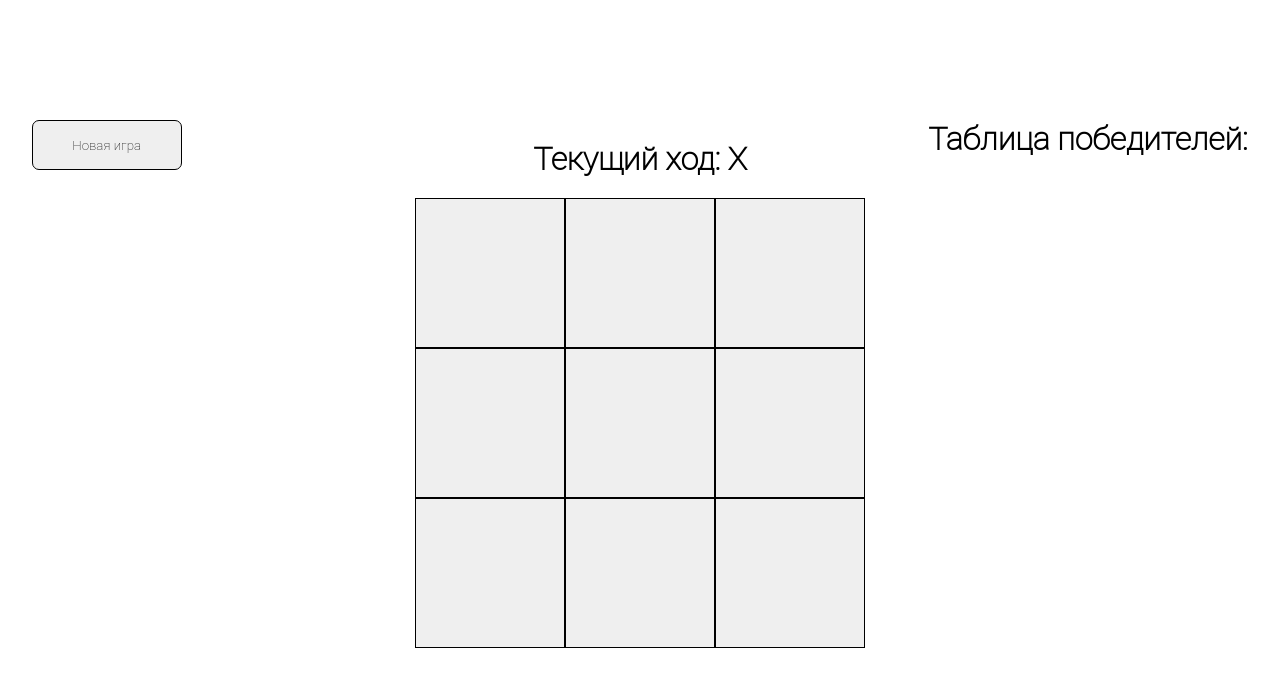
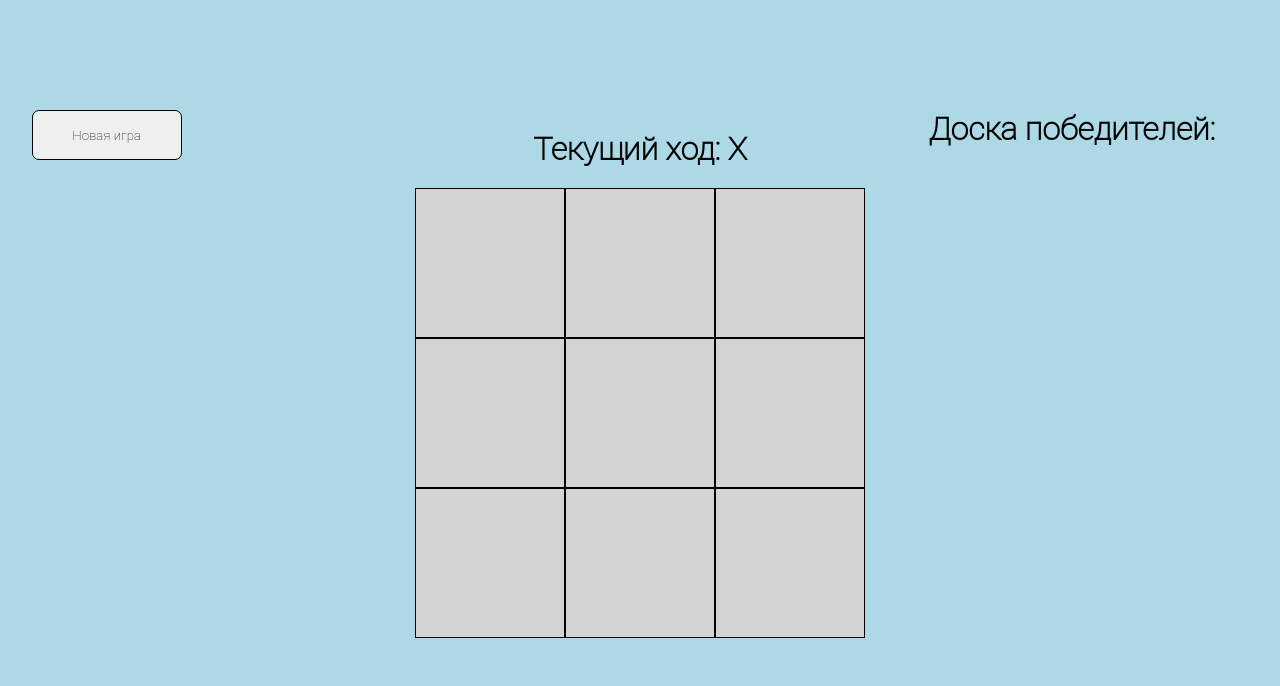
Before and after one commit to Denis412/reactGame, a React (Create React App) app: page / in a window 1280 px wide. Shown: the top 686 px of the page. Built offline with nearby package versions, Linux system fonts and the light colour scheme.

Commit message:
Score Board in current session (no update browser page) (2 version)

```diff
--- a/src/App.js
+++ b/src/App.js
@@ -1,13 +1,11 @@
 import React from "react";
-import Board from "./components/UI/Board/Board";
+import Game from "./components/Game";
 import classes from "./styles/App.css";
-import Game from "./components/Game";
-import WinMessage from "./components/WinMessage/WinMessage";
 
 function App() {
 
   return (
-    <div className="App">
+    <div className={classes.App}>
         <Game />
     </div>
   );
--- a/src/components/Game.jsx
+++ b/src/components/Game.jsx
@@ -34,27 +34,30 @@ class Game extends React.Component {
     render() {
         return (
             <div className={classes.gameContainer}>
-                <header className={classes.gameHeader}>
+                <header
+                    className={classes.gameHeader}
+                >
                     <WinMessage winner={this.state.winner}/>
                 </header>
                 <main className={classes.gameMain}>
-                    <div className={classes.leftSide}>
+                    <div
+                        className={classes.leftSide}>
                         <RestartGameButton
                             onClick={this.restartGame}
                         />
-                    </div>
-                    <div>
+                    </div
+                    >
+                    <div
+                    >
                         {this.state.restart ? this.restartGame() : this.renderBoard()}
-                    </div>
+                    </div
+                    >
                     <div
                         className={classes.rightSide}
                     >
                         <ScoreBoard winner={this.state.winner}/>
                     </div>
                 </main>
-                <footer>
-
-                </footer>
             </div>
         )
     }
--- a/src/components/Game.module.css
+++ b/src/components/Game.module.css
@@ -5,7 +5,9 @@
 }
 
 .gameHeader {
-    min-height: 15%;
+    display: flex;
+    align-items: center;
+    min-height: 110px;
 }
 
 .gameMain {
--- a/src/components/UI/Board/Board.jsx
+++ b/src/components/UI/Board/Board.jsx
@@ -27,19 +27,26 @@ const Board = (props) => {
     function handleClick(index) {
         let newValues = values.slice();
 
-        newValues[index] = step % 2 === 0 ? 'O' : 'X';
+        newValues[index] = step % 2 === 0 ? 'О' : 'Х';
 
         setStep(step + 1);
         setValues(newValues);
-        setWinner(checkWin(newValues));
+
+        console.log(step)
+        if(step === 9)
+            setWinner('Ничья!');
+        else
+            setWinner(checkWin(newValues));
     }
     function checkWin(squares) {
         for(let i = 0; i < winnerLines.length; i++) {
             const [a, b, c] = winnerLines[i];
 
-            if(squares[a] && squares[a] === squares[b] && squares[a] === squares[c]) {
-                props.updateWinner(squares[a]);
-                return squares[a];
+            if(squares[a]) {
+                if(squares[a] === squares[b] && squares[a] === squares[c]) {
+                    props.updateWinner(squares[a]);
+                    return squares[a];
+                }
             }
         }
         return null;
@@ -50,7 +57,7 @@ const Board = (props) => {
             <h1
                 className={classes.header}
             >
-                Текущий ход: {step % 2 === 0 ? 'O' : 'X'}
+                Текущий ход: {step % 2 === 0 ? 'О' : 'Х'}
             </h1>
             <div
                 className={classes.row}
--- a/src/components/UI/ScoreBoard/ScoreBoard.css
+++ b/src/components/UI/ScoreBoard/ScoreBoard.css
@@ -1,3 +1,11 @@
-.scoreList {
+.scoreItem {
+    margin-left: 40px;
+}
 
+.scoreItem:first-child {
+    margin-top: 20px;
 }
+
+.scoreItem:not(.scoreItem:first-child) {
+    margin-top: 10px;
+}
--- a/src/components/UI/ScoreBoard/ScoreBoard.jsx
+++ b/src/components/UI/ScoreBoard/ScoreBoard.jsx
@@ -1,22 +1,23 @@
 import React, {useState} from 'react';
 import classes from "./ScoreBoard.css";
-import ScoreList from "./ScoreList/ScoreList";
+import scoreList from "./ScoreList/ScoreList";
 
 const ScoreBoard = (props) => {
     function updateScoreBoard() {
         if(props.winner) {
             let element = document.createElement('li');
             element.innerHTML = `<h3>Победитель: ${props.winner}</h3>`;
-            document.querySelector('ul').appendChild(element);
+            element.classList.add('scoreItem')
+            document.querySelector('ol').appendChild(element);
         }
     }
 
     return (
         <div>
-            <h1>Таблица победителей:</h1>
-            <ul>
+            <h1>Доска победителей:</h1>
+            <ol>
                 {updateScoreBoard()}
-            </ul>
+            </ol>
         </div>
     );
 };
--- a/src/components/UI/Square/square.module.css
+++ b/src/components/UI/Square/square.module.css
@@ -10,10 +10,12 @@
 
     border: 1px solid black;
 
+    background-color: lightgray;
+
     cursor: pointer;
     transition: 0.5s;
 }
 
-.square:active {
+.square:active, .square:hover {
     background-color: white;
 }
--- a/src/styles/App.css
+++ b/src/styles/App.css
@@ -6,7 +6,9 @@
     font-family: 'Roboto Thin', cursive;
 }
 
-:root {
+body {
+    background-color: lightblue;
+    min-height: 100vh;
 }
 
 .App {
@@ -14,5 +16,4 @@
     justify-content: center;
 
     width: 100vw;
-    min-height: 100vh;
 }
```
